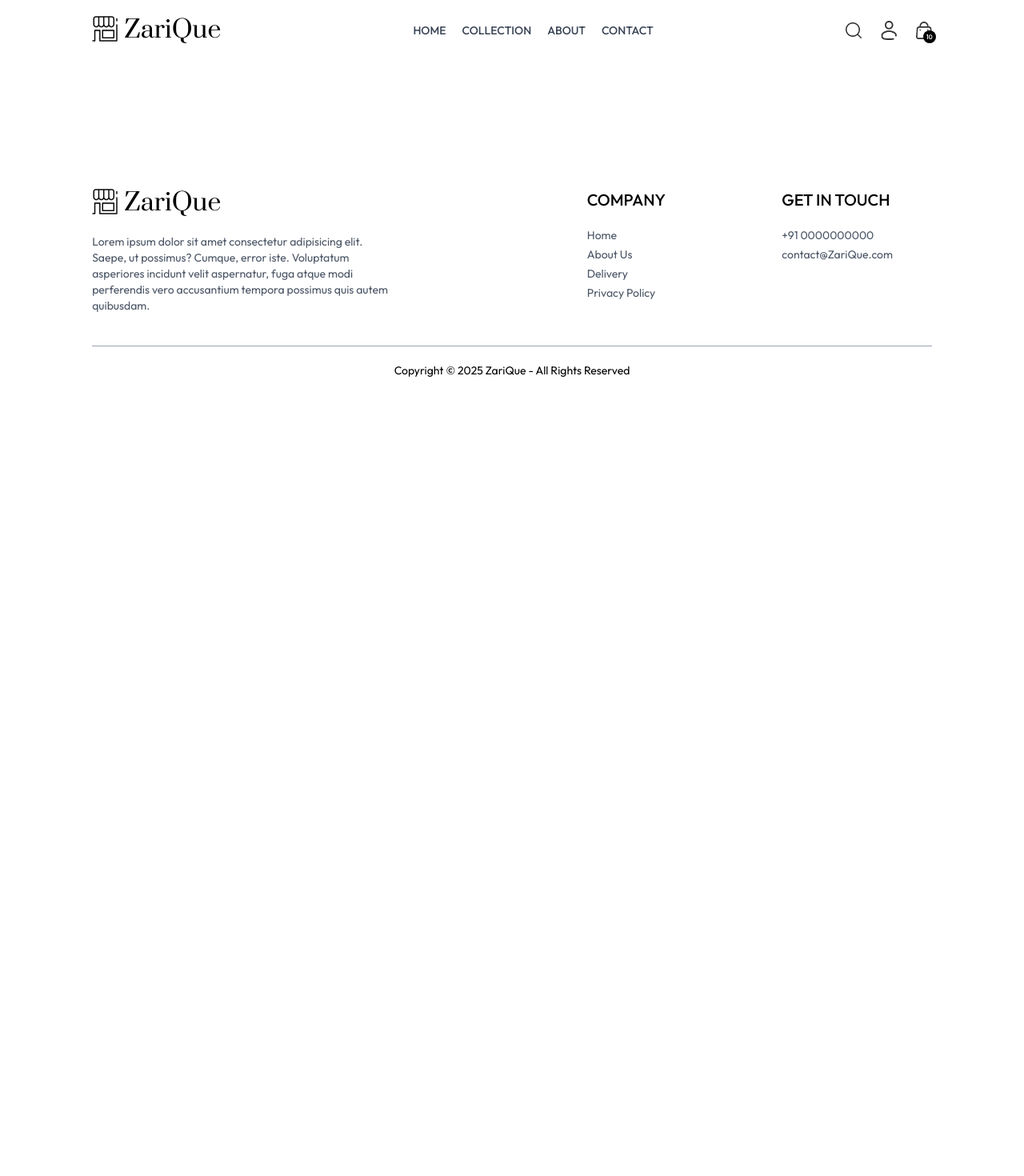
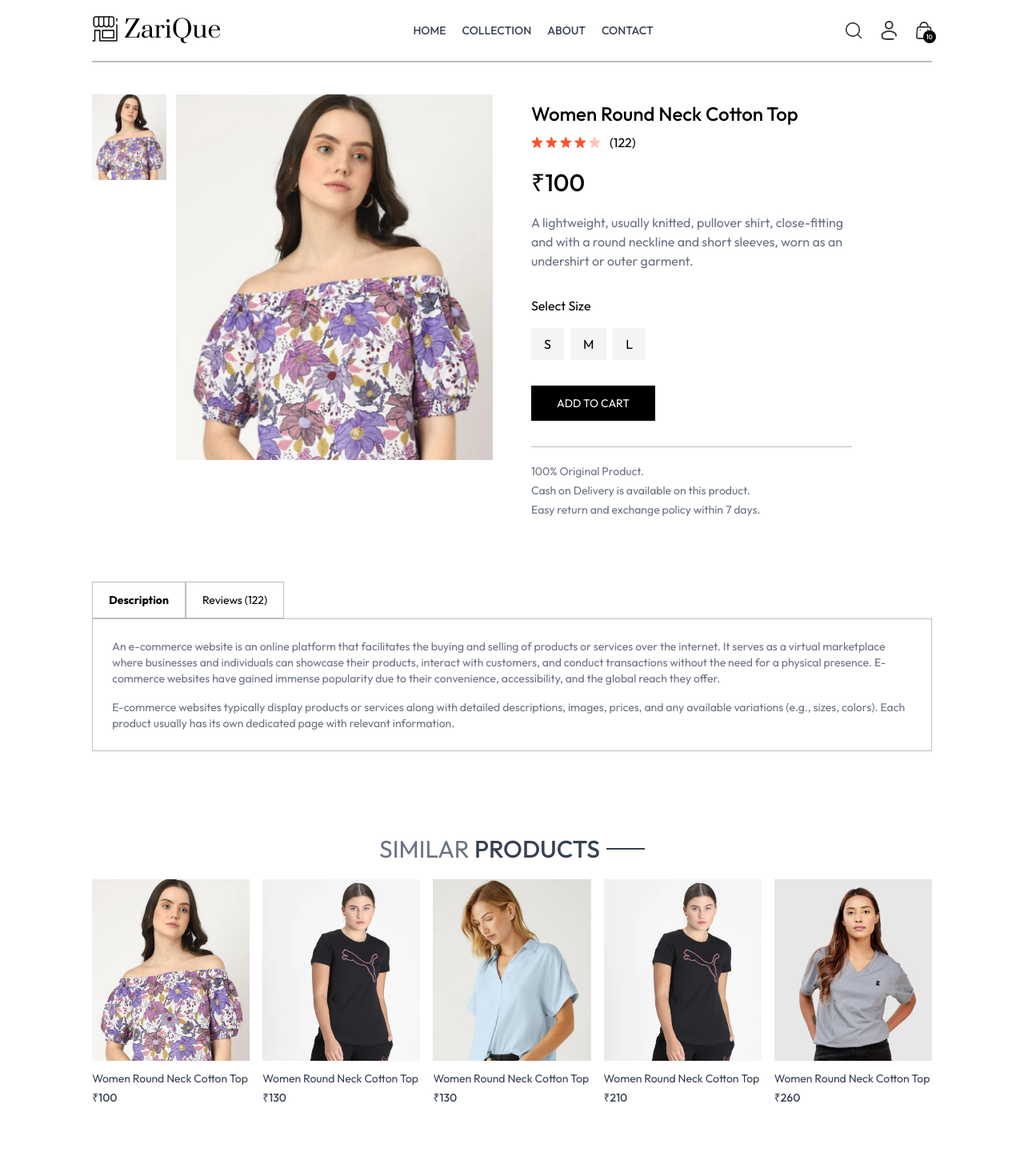
Before and after one commit to PSBVISION/Zarique, a React (Vite) app in the folder frontend/: page /product/aaaaa in a window 1280 px wide. Shown: the top 1470 px of the page at 80% size. Before the commit the page ends 800 px from the top, so only its background shows below. Built offline with nearby package versions, Linux system fonts and the light colour scheme.

Commit message:
feature:Product Page completed

```diff
--- /dev/null
+++ b/frontend/src/components/SimilarProducts.jsx
@@ -0,0 +1,30 @@
+import React, { useContext, useEffect, useState } from "react";
+import { ShopContext } from "../context/ShopContext";
+import Title from "./Title";
+import ProductItem from "./ProductItem";
+const SimilarProducts = ({ category, subCategory }) => {
+  const { products } = useContext(ShopContext);
+  const [related, setRelated] = useState([]);
+  useEffect(() => {
+    if (products.length > 0) {
+      let productsCopy = products.slice();
+      productsCopy = productsCopy.filter((item) => category === item.category && subCategory === item.subCategory);
+
+      setRelated(productsCopy.slice(0, 5));
+    }
+  }, [products]);
+  return (
+    <div className="my-24">
+      <div className="text-center text-3xl py-2">
+        <Title text1={"SIMILAR"} text2={"PRODUCTS"} />
+      </div>
+      <div className="grid grid-cols-2 sm:grid-cols-3 md:grid-cols-4 lg:grid-cols-5 gap-4 gap-y-6">
+        {related.map((item, index) => (
+          <ProductItem key={index} id={item._id} name={item.name} image={item.image} price={item.price}/>
+        ))}
+      </div>
+    </div>
+  );
+};
+
+export default SimilarProducts;
--- a/frontend/src/index.css
+++ b/frontend/src/index.css
@@ -10,6 +10,7 @@
 
 *{
   font-family: Outfit;
+  border-color: #bebcbc;
 }
 
 .prata-regular {
@@ -18,6 +19,9 @@
   font-style: normal;
 }
 
+::-webkit-scrollbar{
+  display: none;
+}
 
 @media (max-width:640px) {
   a.active{
--- a/frontend/src/pages/Product.jsx
+++ b/frontend/src/pages/Product.jsx
@@ -1,11 +1,126 @@
-import React from 'react'
+import React, { useContext, useEffect, useState } from "react";
+import { useParams } from "react-router-dom";
+import { ShopContext } from "../context/ShopContext";
+import { assets } from "../assets/frontend_assets/assets";
+import SimilarProducts from "../components/SimilarProducts";
 
 const Product = () => {
-  return (
-    <div>
+  const { productId } = useParams();
+  const { products, currency } = useContext(ShopContext);
+  const [productData, setProductData] = useState(false);
+  const [image, setImage] = useState("");
+  const [size, setSize] = useState("");
 
+  const fetchProductData = async () => {
+    products.map((item) => {
+      if (item._id === productId) {
+        setProductData(item);
+        setImage(item.image[0]);
+        return null;
+      }
+    });
+  };
+  useEffect(() => {
+    fetchProductData();
+  }, [productId, products]);
+  return productData ? (
+    <div className="border-t-2 pt-10 transition-opacity ease-in duration-500 opacity-100">
+      {/* Product Data */}
+      <div className="flex gap-12 sm:gap-12 flex-col sm:flex-row">
+        {/* Product Image */}
+        <div className="flex-1 flex flex-col-reverse gap-3 sm:flex-row">
+          <div className="flex sm:flex-col overflow-x-auto sm:overflow-y-scroll justify-between sm:justify-normal sm:w-[18.7%] w-full">
+            {productData.image.map((item, index) => (
+              <img
+                onClick={() => setImage(item)}
+                src={item}
+                key={index}
+                className="w-[24%] sm:w-full sm:mb-3 shrink-0 cursor-pointer"
+                alt=""
+              />
+            ))}
+          </div>
+          <div className="w-full sm:w-[80%]">
+            <img src={image} className="w-full h-auto" alt="" />
+          </div>
+        </div>
+        {/* Product Information */}
+        <div className="flex-1">
+          <h1 className="text-2xl font-medium gap-1 mt-2">
+            {productData.name}
+          </h1>
+          <div className="flex items-center gap-1 mt-2">
+            <img src={assets.star_icon} alt="" className="w-3.5" />
+            <img src={assets.star_icon} alt="" className="w-3.5" />
+            <img src={assets.star_icon} alt="" className="w-3.5" />
+            <img src={assets.star_icon} alt="" className="w-3.5" />
+            <img src={assets.star_dull_icon} alt="" className="w-3.5" />
+            <p className="pl-2">(122)</p>
+          </div>
+          <p className="font-medium text-3xl mt-5">
+            {currency}
+            {productData.price}
+          </p>
+          <p className="md:w-4/5 text-gray-500 mt-5">
+            {productData.description}
+          </p>
+          <div className="flex flex-col gap-4 my-8">
+            <p>Select Size</p>
+            <div className="flex gap-2">
+              {productData.sizes.map((item, index) => (
+                <button
+                  key={index}
+                  className={`px-4 py-2 bg-gray-100 ${
+                    item === size ? "border border-orange-500" : ""
+                  }`}
+                  onClick={() => setSize(item)}
+                >
+                  {item}
+                </button>
+              ))}
+            </div>
+          </div>
+          <button className="bg-black text-white py-3 px-8 text-sm active:bg-gray-700">
+            ADD TO CART
+          </button>
+          <hr className="mt-8 sm:w-4/5" />
+          <div className="text-sm text-gray-500 mt-5 flex flex-col gap-1">
+            <p>100% Original Product.</p>
+            <p>Cash on Delivery is available on this product.</p>
+            <p>Easy return and exchange policy within 7 days.</p>
+          </div>
+        </div>
+      </div>
+      {/* Review Products */}
+      <div className="mt-20">
+        <div className="flex">
+          <b className="border px-5 py-3 text-sm">Description</b>
+          <p className="border px-5 py-3 text-sm">Reviews (122)</p>
+        </div>
+        <div className="flex flex-col gap-4 border px-6 py-6 text-sm text-gray-500">
+          <p>
+            An e-commerce website is an online platform that facilitates the
+            buying and selling of products or services over the internet. It
+            serves as a virtual marketplace where businesses and individuals can
+            showcase their products, interact with customers, and conduct
+            transactions without the need for a physical presence. E-commerce
+            websites have gained immense popularity due to their convenience,
+            accessibility, and the global reach they offer.
+          </p>
+          <p>
+            E-commerce websites typically display products or services along
+            with detailed descriptions, images, prices, and any available
+            variations (e.g., sizes, colors). Each product usually has its own
+            dedicated page with relevant information.
+          </p>
+        </div>
+      </div>
+      {/* Similar Products */}
+      <SimilarProducts category={productData.category} subCategory={productData.subCategory}/>
     </div>
-  )
-}
+  ) : (
+    <div className="opacity-0"></div>
+  );
+};
 
-export default Product
+export default Product;
```
